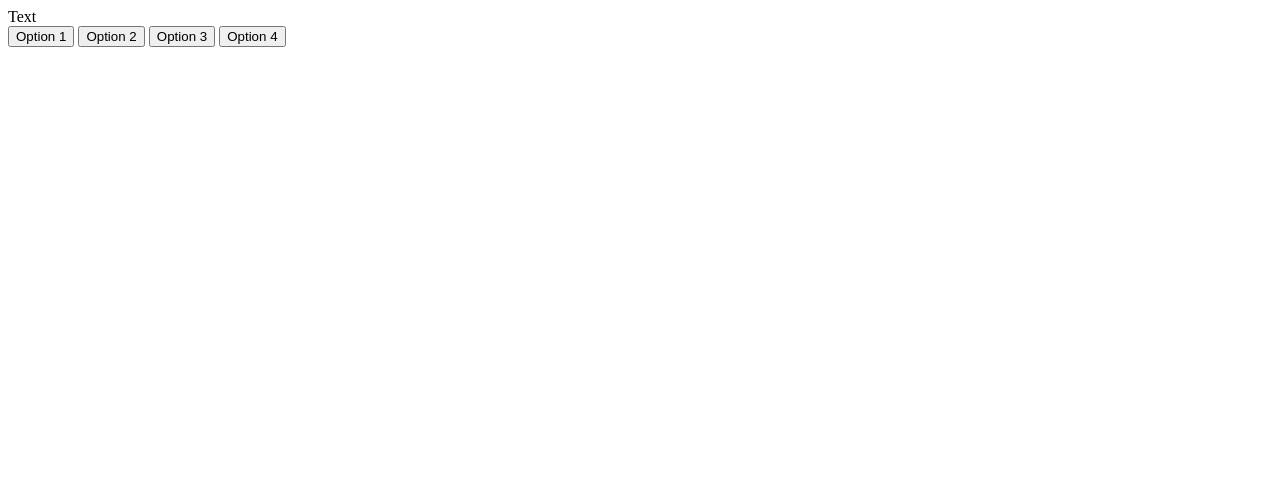
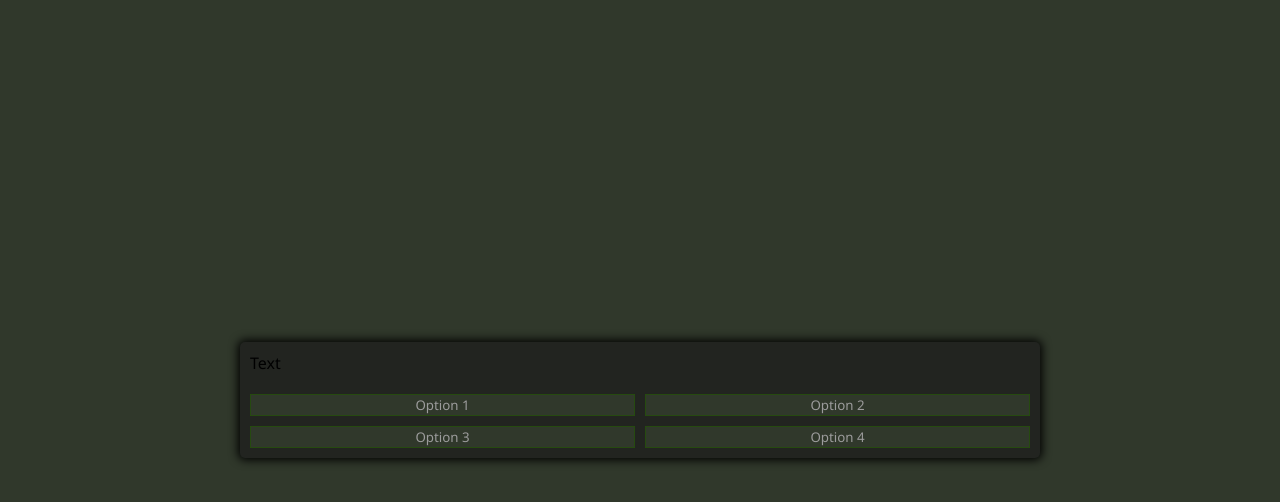
Before and after one commit to lusac111/dungeons, a plain HTML site: page index.html in a window 1280 px wide. Drawn offline with Linux system fonts and the light colour scheme.

Commit message:
Made the UI nicer :) still does nothing though

```diff
--- a/index.html
+++ b/index.html
@@ -4,6 +4,8 @@
     <meta charset = "UTF-8">
     <meta name = "viewport" content = "width=device-width, initial-scale=1.0">
    <meta http-equiv="X-UA-Compatible" content="ie=edge">
+   <link href="styles.css"rel="stylesheet">
+   <script defer src="game.js"></script>
    <title>Dungeons</title>
 </head>
 <body>
--- /dev/null
+++ b/styles.css
@@ -0,0 +1,45 @@
+*, *::before, *::after {
+    box-sizing: border-box;
+    font-family: 'Segoe UI', Tahoma, Geneva, Verdana, sans-serif;
+}
+
+body {
+    padding: 0;
+    margin: 0;
+    display: flex;
+    justify-content: center;
+    align-items: center;
+    width: 100vw;
+    height: 100vh;
+    background-color: #30382b;
+}
+
+.container {
+    width: 800px;
+    max-width: 80%;
+    background-color: #222420;
+    padding: 10px;
+    border-radius: 5px;
+    box-shadow: 0 0 10px 2px;
+}
+
+.btn-grid {
+    display: grid;
+    grid-template-columns: repeat(2, auto);
+    gap: 10px;
+    margin-top: 20px;
+}
+
+.btn {
+    background-color: #30382b;
+    border: 1px solid #264a10;
+    color: #9c9c9c;
+    outline: none;
+}
+
+.btn:hover {
+    scale: 1.15;
+    background-color: green;
+    color: black;
+    border: 1px solid white;
+}
```
